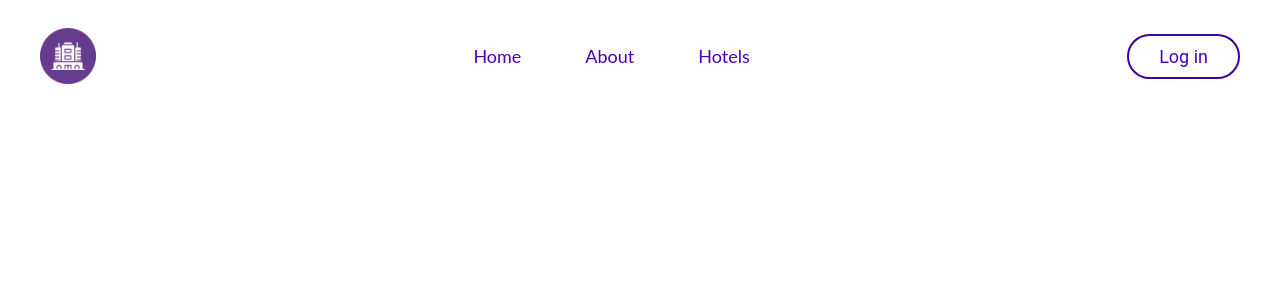
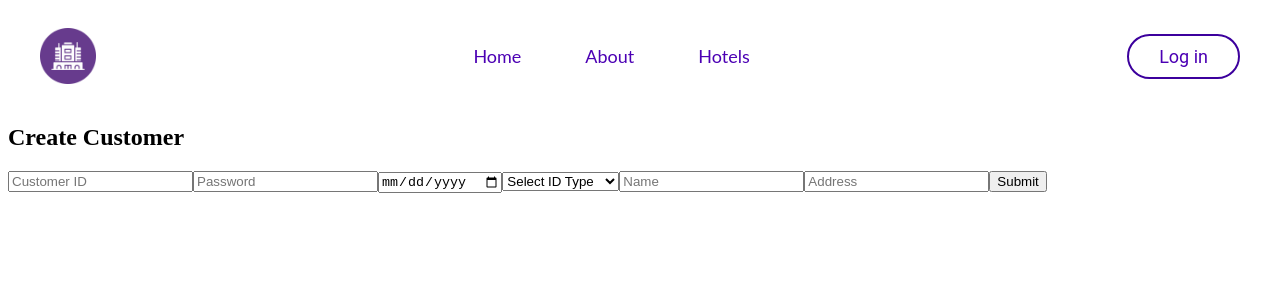
Before and after one commit to MitiqueO4/Online-Hotel, a React (Create React App) app: page /customercreationform in a window 1280 px wide. Shown: the top 300 px of the page. Built offline with nearby package versions, Linux system fonts and the light colour scheme.

Commit message:
Customer can now be created

```diff
--- a/src/App.js
+++ b/src/App.js
@@ -8,6 +8,8 @@ import HotelChainRatingForm from './components/HotelChainRatingForm/hotelchainra
 import HotelCreationForm from './components/HotelCreationForm/hotelcreationform';
 import RoomCreationForm from './components/RoomCreationForm/roomcreationform';
 import { BrowserRouter as Router, Route, Routes, Navigate } from 'react-router-dom';
+import CustomerCreationForm from './components/CustomerCreationForm/customercreationform';
+import HotelList from './components/HotelList/hotellist';
 
 function App() {
   return (
@@ -23,6 +25,8 @@ function App() {
           <Route path="/hotelratingform" element={<HotelChainRatingForm />} />
           <Route path="/hotelcreationform" element={<HotelCreationForm />} />
           <Route path="/roomcreationform" element={<RoomCreationForm />} />
+          <Route path="/customercreationform" element={<CustomerCreationForm />} />
+          <Route path="/hotellist" element={<HotelList />} />
         </Routes>
       </div>
     </Router>
--- a/src/components/CustomerCreationForm/customercreationform.js
+++ b/src/components/CustomerCreationForm/customercreationform.js
@@ -3,6 +3,7 @@ import axios from 'axios';
 
 const CustomerCreationForm = () => {
   const [customerID, setCustomerID] = useState('');
+  const [password, setPassword] = useState('');
   const [dateOfReg, setDateOfReg] = useState('');
   const [idType, setIDType] = useState('');
   const [name, setName] = useState('');
@@ -11,14 +12,19 @@ const CustomerCreationForm = () => {
   const handleSubmit = async (e) => {
     e.preventDefault();
     try {
-      await axios.post('/customers', { customerID, dateOfReg, idType, name, address });
+      await axios.post('/customers', { customerID, password, dateOfReg, idType, name, address });
       alert('Customer created successfully!');
+
       // Reset form fields
       setCustomerID('');
+      setPassword('');
       setDateOfReg('');
       setIDType('');
       setName('');
       setAddress('');
+
+      window.location.href = "/hotellist";
+
     } catch (error) {
       console.error('Failed to create customer:', error);
       alert('Failed to create customer');
@@ -28,7 +34,8 @@ const CustomerCreationForm = () => {
   return (
     <form onSubmit={handleSubmit}>
       <h2>Create Customer</h2>
-      <input type="number" value={customerID} onChange={(e) => setCustomerID(e.target.value)} placeholder="Customer ID" required />
+      <input type="text" value={customerID} onChange={(e) => setCustomerID(e.target.value)} placeholder="Customer ID" required />
+      <input type="text" value={password} onChange={(e) => setPassword(e.target.value)} placeholder="Password" required />
       <input type="date" value={dateOfReg} onChange={(e) => setDateOfReg(e.target.value)} placeholder="Date of Registration" required />
       <select value={idType} onChange={(e) => setIDType(e.target.value)} required>
         <option value="">Select ID Type</option>
--- a/src/components/LoginSignup/loginsignup.js
+++ b/src/components/LoginSignup/loginsignup.js
@@ -31,15 +31,14 @@ const LoginSignup = () => {
             const { message, redirectTo } = responseData;
 
             console.log(message); // Log the login message
-
-            // Redirect based on the response
-            if (redirectTo) {
-                window.location.href = redirectTo;
-            }
         } catch (error) {
             console.error('Login error:', error.message);
             setError(error.message);
         }
+    }
+
+    const handleSignUp = async () => {
+        window.location.href = "/customercreationform";
     }
 
   return (
@@ -60,7 +59,7 @@ const LoginSignup = () => {
         </div>
         {action==="Sign Up"?<div></div>:  <div className='forgot-password'>Forgot Password? <span>Click Here</span></div> }
         <div className='submit-container'>
-            <div className={action==="Login"?"submit gray": "submit"} onClick={()=>{setAction("Sign Up")}}>Sign Up</div>
+            <div className={action==="Login"?"submit gray": "submit"} onClick={handleSignUp}>Sign Up</div>
             <div className={action==="Sign Up" ? "submit gray" : "submit"} onClick={handleLogin}>Login</div>
             </div>
     </div>
--- a/src/components/NavBar/navbar.js
+++ b/src/components/NavBar/navbar.js
@@ -11,7 +11,7 @@ const Navbar = () => {
       <div className="desktopMenu">
         <Link to="home" smooth={true} duration={1000} className="desktopMenuListItem">Home</Link>
         <Link to="about" smooth={true} duration={1000} className="desktopMenuListItem">About</Link>
-        <Link to="hotels" smooth={true} duration={1000} className="desktopMenuListItem">Hotels</Link>
+        <Link to="/hotellist" smooth={true} duration={1000} className="desktopMenuListItem">Hotels</Link>
       </div>
       <Link to="/login" className='desktopMenuBtn'>Log in</Link>
     </nav>
```
Also changed, not shown: server.js (+13 -0 lines).
